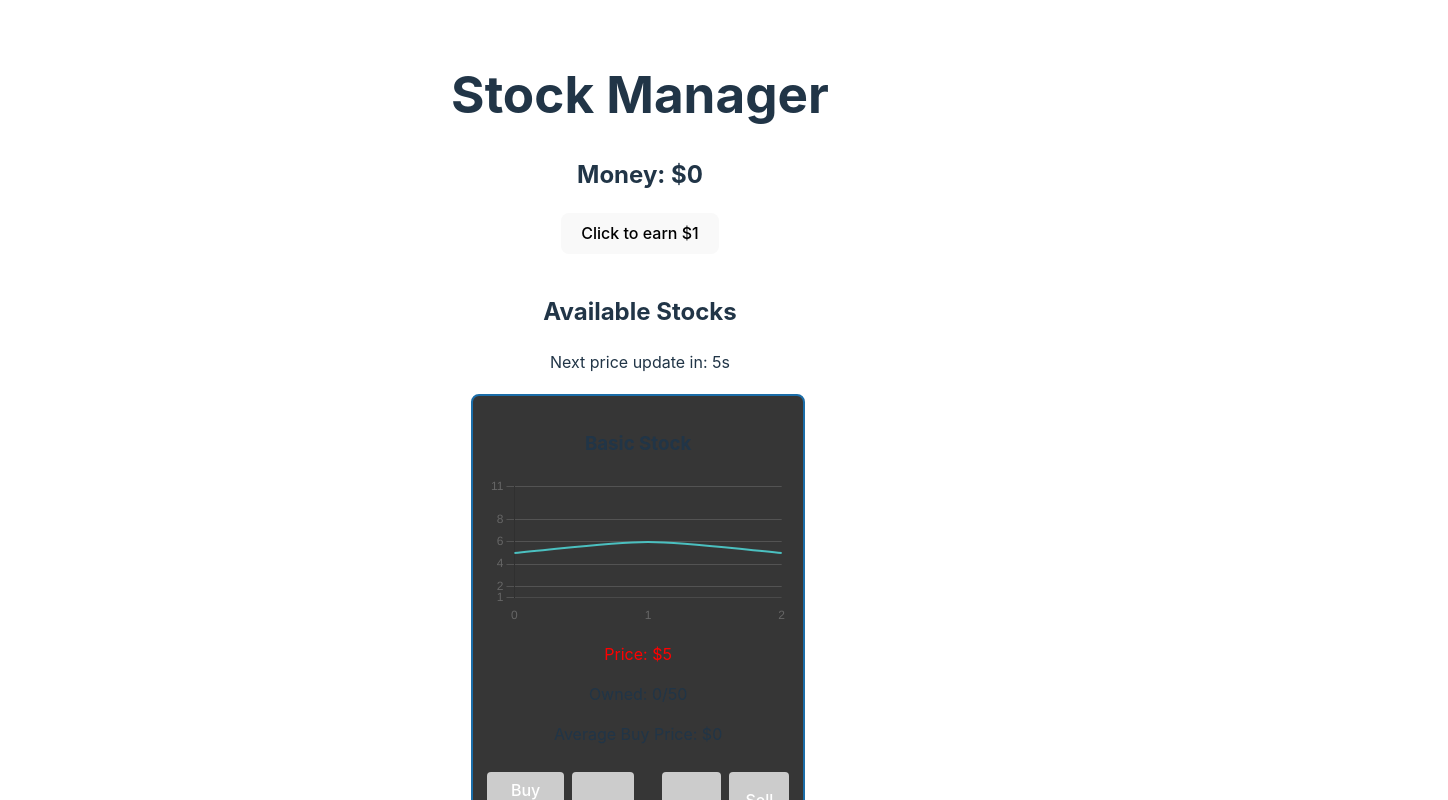
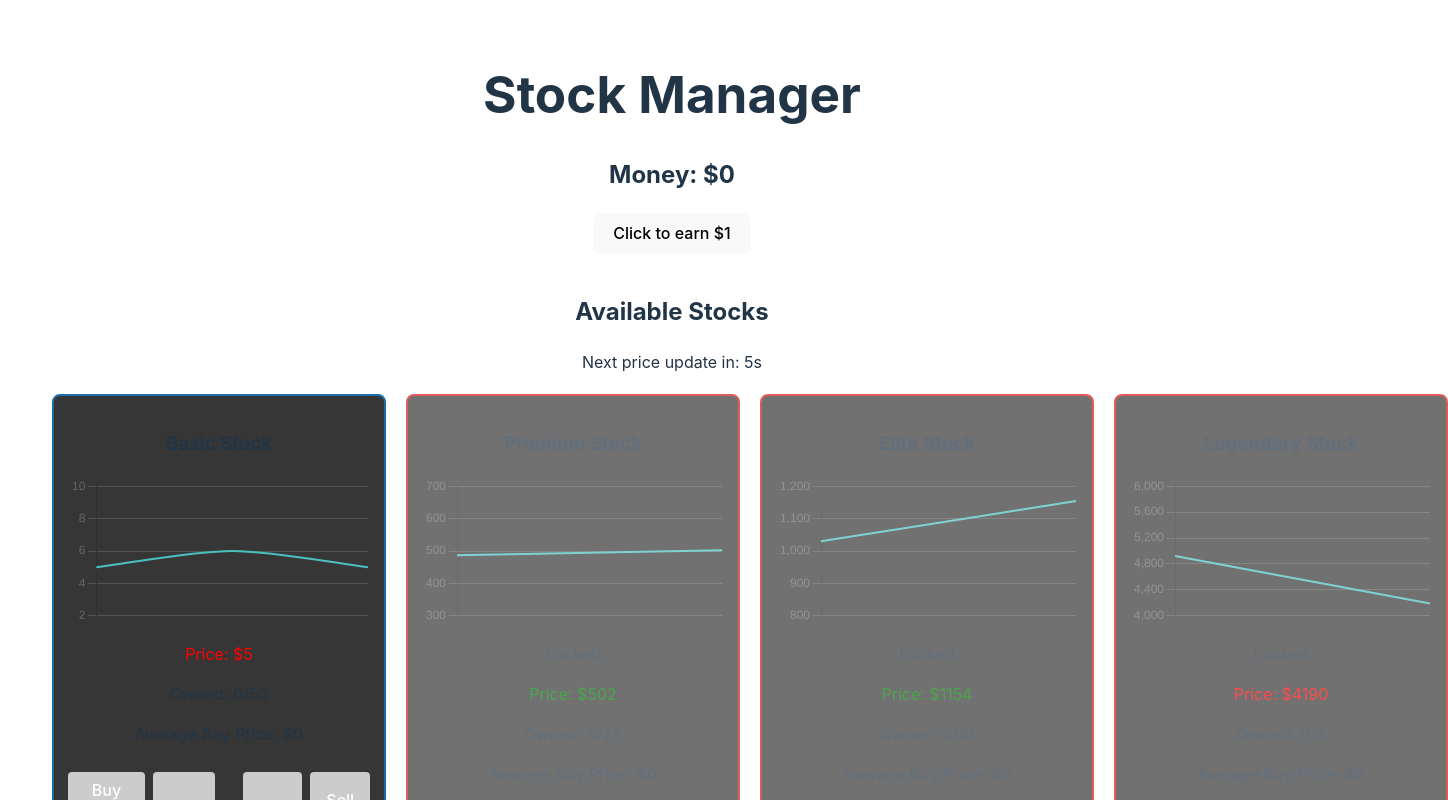
Before and after one commit to Ellia00/Stocky, a React (Vite) app: page / in a window 1280 px wide. Shown: the top 800 px of the page, 1448 px wide, since content can reach past the window. Built offline with nearby package versions, Linux system fonts and the light colour scheme.

Commit message:
Refactor StockDisplay layout to use flexbox and enhance StockGraph with average price display

```diff
--- a/src/components/StockDisplay.css
+++ b/src/components/StockDisplay.css
@@ -3,7 +3,7 @@
 }
 
 .stocks-grid {
-  display: grid;
+  display: flex;
   grid-template-columns: repeat(auto-fit, minmax(200px, 1fr));
   gap: 20px;
   margin-top: 20px;
--- a/src/components/StockDisplay.jsx
+++ b/src/components/StockDisplay.jsx
@@ -257,7 +257,7 @@ const StockDisplay = ({ money, onPurchase }) => {
             className={`stock-item ${stock.isUnlocked ? "unlocked" : "locked"}`}
           >
             <h3>{stock.name}</h3>
-            <StockGraph priceHistory={stock.priceHistory} minPrice={stock.minPrice} maxPrice={stock.maxPrice} />
+            <StockGraph priceHistory={stock.priceHistory} minPrice={stock.minPrice} maxPrice={stock.maxPrice} averagePrice={getAveragePrice(stock)} />
 
             <p>{stock.isUnlocked ? "" : "Locked"}</p>
             <p
--- a/src/components/StockGraph.jsx
+++ b/src/components/StockGraph.jsx
@@ -20,7 +20,7 @@ ChartJS.register(
   Legend
 );
 
-const StockGraph = ({ priceHistory = [], minPrice, maxPrice }) => {
+const StockGraph = ({ priceHistory = [], minPrice, maxPrice, averagePrice }) => {
   const data = {
     labels: priceHistory.map((_, index) => index),
     datasets: [{
@@ -31,22 +31,29 @@ const StockGraph = ({ priceHistory = [], minPrice, maxPrice }) => {
       tension: 0.3,                          // Make line smoother
       pointRadius: 0,                        // Adjust point size
       borderWidth: 2                         // Adjust line thickness
-    }]
+    }, {
+      label: "Avg Buy Price",
+      data: Array(priceHistory.length).fill(averagePrice),
+      borderColor: 'rgba(0, 255, 0, 0.5)',
+      borderWidth: 2,
+      borderDash: [5, 5],
+      pointRadius: 0,
+      fill: false
+    }
+    ]
   };
 
   const options = {
     scales: {
       y: {
-        min: minPrice - 1,
-        max: maxPrice + 1,
+        min: minPrice,
+        max: maxPrice,
         grid: {
           color: 'rgba(200, 200, 200, 0.2)'  // Lighter grid lines
         }
       },
       x: {
-        grid: {
-          display: false                      // Hide vertical grid
-        }
+        display: false,                        // Hide x-axis labels
       }
     },
     plugins: {
```
